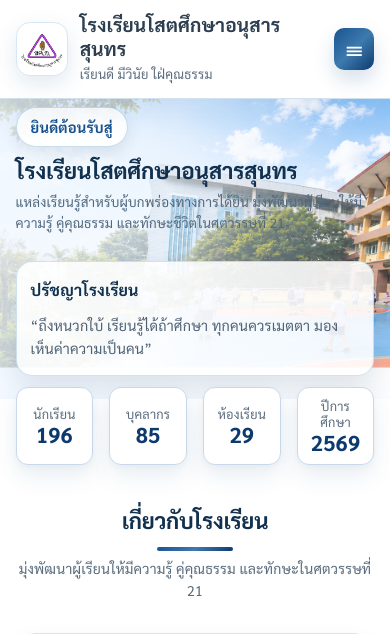
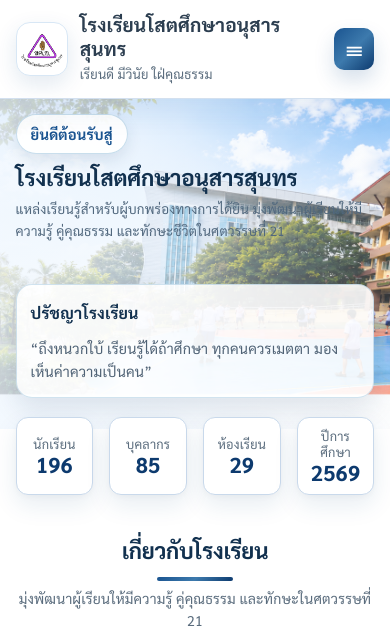
Before and after one commit to IttiponGit/web_anusarn, a PHP site: page / in a window 390 px wide. Shown: the top 634 px of the page. Run offline with PHP 8.4, Linux system fonts and the light colour scheme.

Commit message:
Increase homepage hero height by 10 percent across breakpoints

```diff
--- a/css/style.css
+++ b/css/style.css
@@ -1114,7 +1114,7 @@ footer {
 }
 
 .home-page #home.home-hero {
-  --home-hero-height: clamp(400px, 34vw, 430px);
+  --home-hero-height: clamp(440px, 34vw, 473px);
   height: var(--home-hero-height);
   min-height: var(--home-hero-height);
   padding: 0 0 24px;
@@ -1288,7 +1288,7 @@ footer {
 
 @media (max-width: 980px) {
   .home-page #home.home-hero {
-    --home-hero-height: 360px;
+    --home-hero-height: 396px;
     height: var(--home-hero-height);
     min-height: var(--home-hero-height);
     padding: 0 0 20px;
@@ -1313,7 +1313,7 @@ footer {
 
 @media (max-width: 800px) {
   .home-page #home.home-hero {
-    --home-hero-height: 320px;
+    --home-hero-height: 352px;
     height: var(--home-hero-height);
     min-height: var(--home-hero-height);
     padding: 0 0 18px;
@@ -1340,7 +1340,7 @@ footer {
 
 @media (max-width: 520px) {
   .home-page #home.home-hero {
-    --home-hero-height: 300px;
+    --home-hero-height: 330px;
     height: var(--home-hero-height);
     min-height: var(--home-hero-height);
     padding: 0 0 16px;
```
